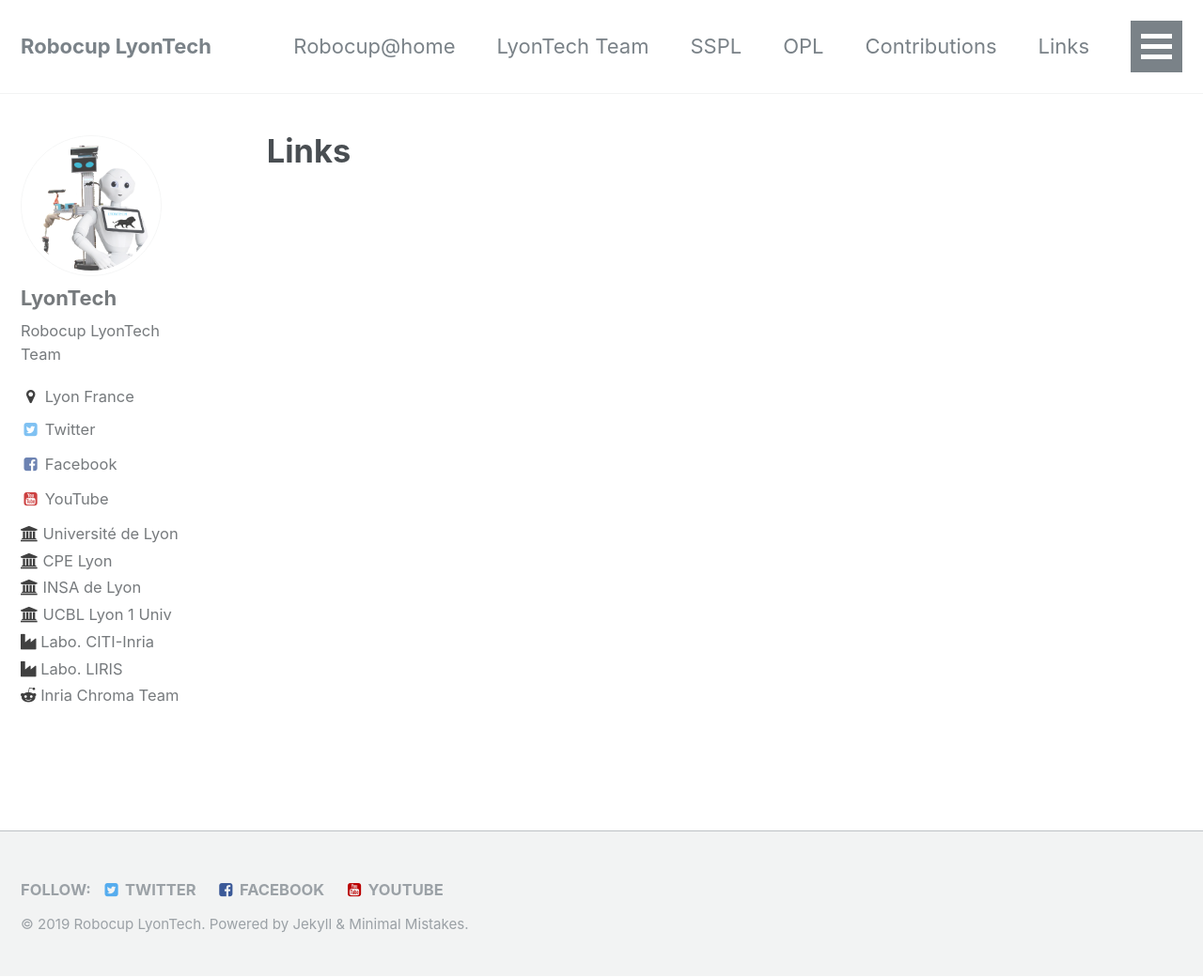
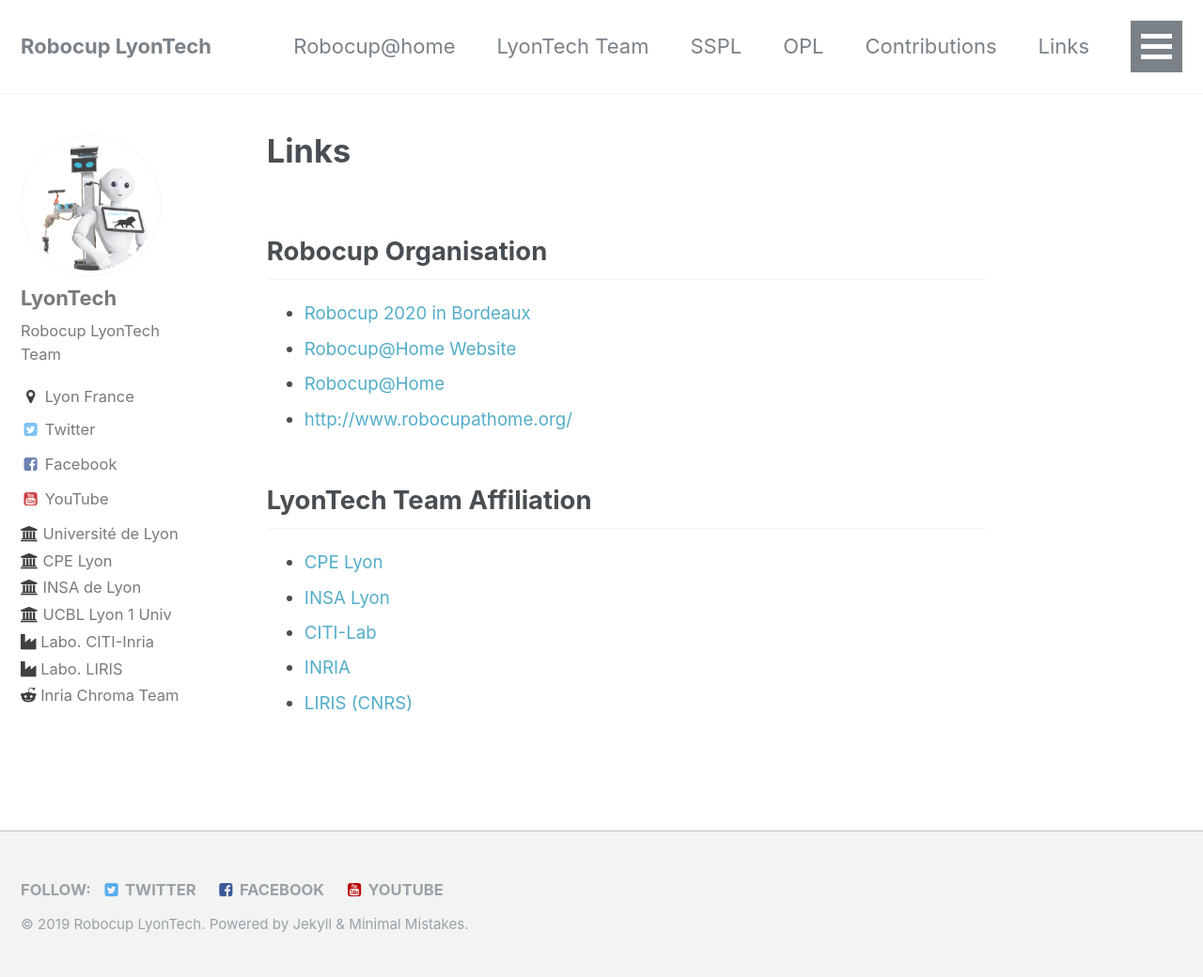
Before and after one commit to Robocup-Lyontech/Robocup-Lyontech.github.io, a Jekyll site: the page built from _pages/links.md, in a window 1280 px wide and 1040 px high. Shown: the whole window at 94% size. Built offline with Jekyll 4.4.1, drawn with Linux system fonts in a browser that asks for light colours.

Commit message:
Update links.md

```diff
--- a/_pages/links.md
+++ b/_pages/links.md
@@ -2,3 +2,16 @@
 permalink: /links/
 title: "Links"
 ---
+
+## Robocup Organisation
+- [Robocup 2020 in Bordeaux](https://www.robocup.fr/robocup-2020-1)
+- [Robocup@Home Website]()
+- [Robocup@Home](https://github.com/RoboCupAtHome)
+- [http://www.robocupathome.org/](http://www.robocupathome.org/)
+
+## LyonTech Team Affiliation
+- [CPE Lyon](https://www.cpe.fr/en/)
+- [INSA Lyon](https://www.insa-lyon.fr/en/)
+- [CITI-Lab](http://www.citi-lab.fr/)
+- [INRIA](https://www.inria.fr/en/)
+- [LIRIS (CNRS)](https://liris.cnrs.fr/en)
```
